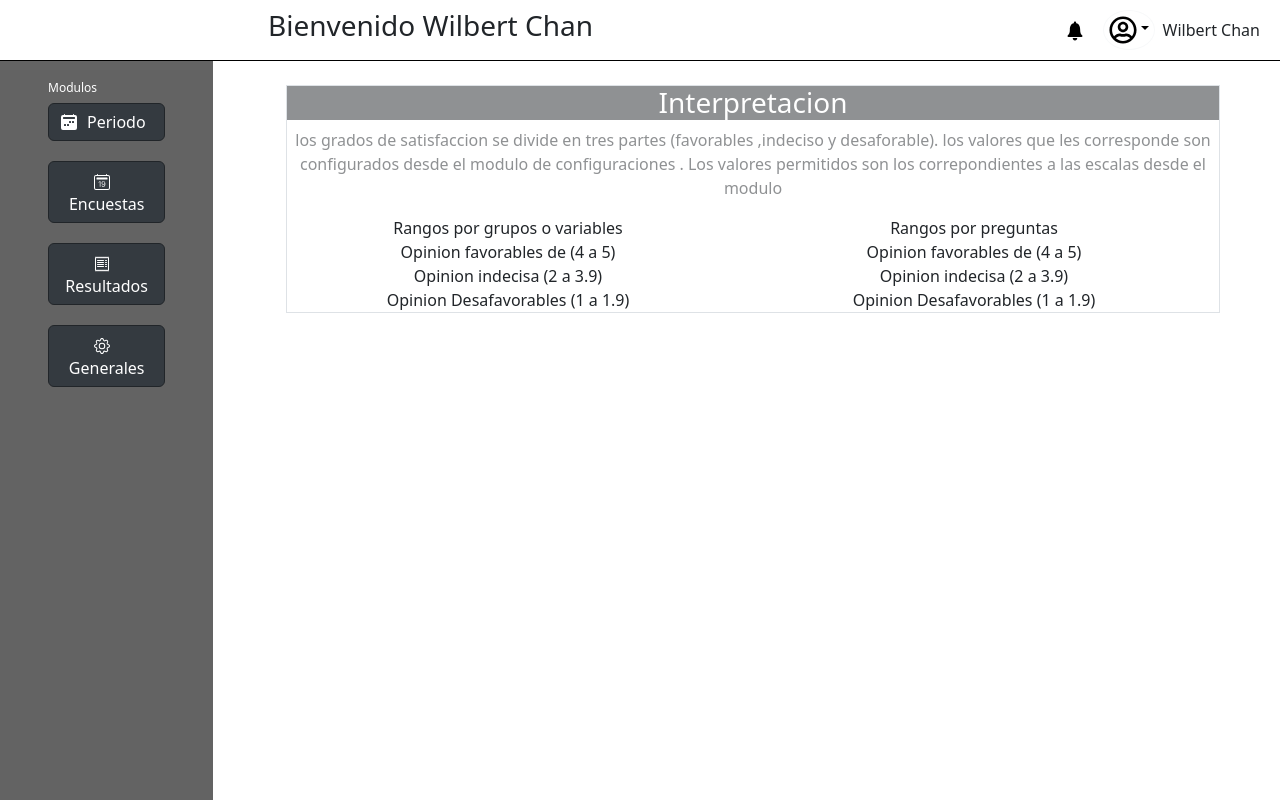
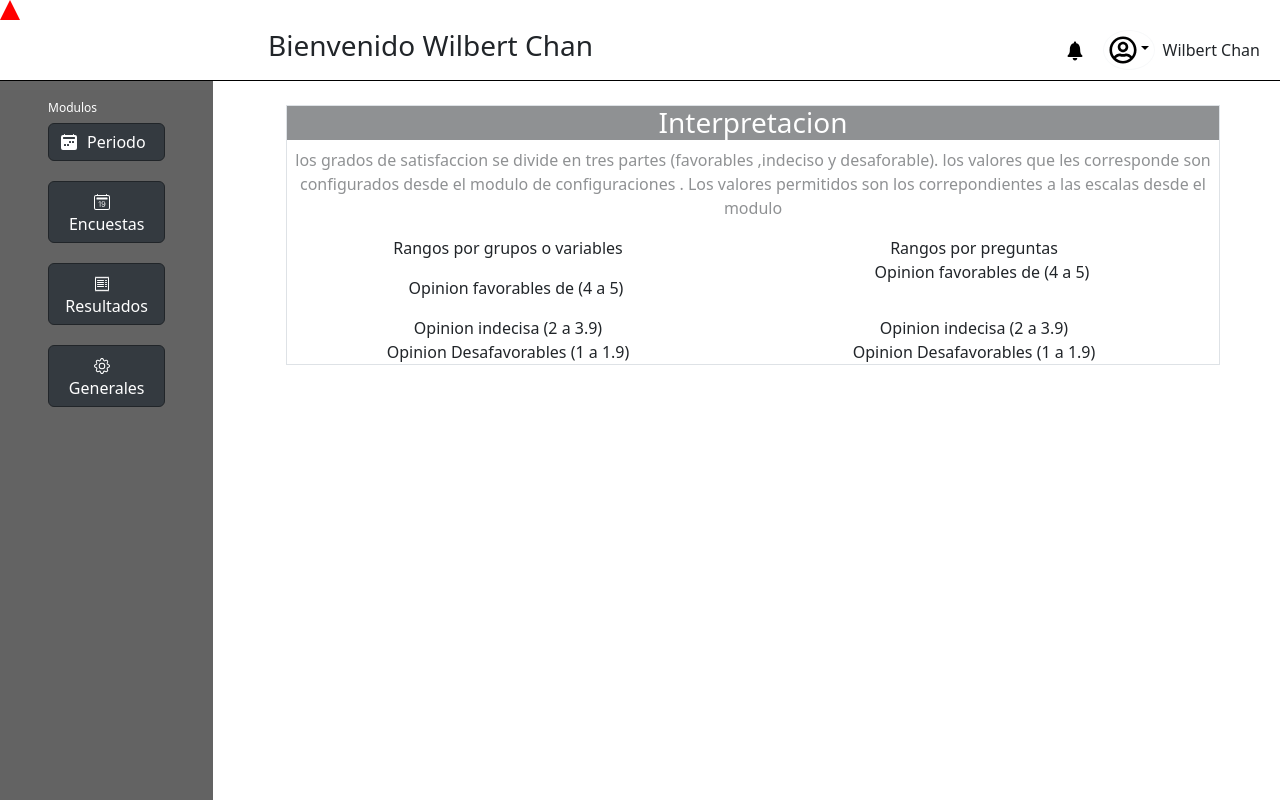
Before and after one commit to wilbert2004/Woorkfell, a React (Create React App) app in the folder frontend/: page /inforesultado in a window 1280 px wide. Built offline with nearby package versions, Linux system fonts and the light colour scheme; a web font is replaced by a local one.

Commit message:
listapuesto
lista puestos en proceso de desarrollo

```diff
--- a/frontend/src/App.css
+++ b/frontend/src/App.css
@@ -90,3 +90,12 @@ body {
   max-width: 100%;
   margin: 0 auto; /* Centra el contenedor */
 }
+
+
+.triangulo {
+  width: 0;
+  height: 0;
+  border-left: 10px solid transparent;
+  border-right: 10px solid transparent;
+  border-bottom: 20px solid #ff0000; /* Cambia el color aquí */
+}
--- a/frontend/src/App.jsx
+++ b/frontend/src/App.jsx
@@ -17,7 +17,7 @@ import InfoResultado from "./components/inforesultado";
 import Configuracion from "./components/configuracion";
 //importacion de react router dom
 import { BrowserRouter as Router, Routes, Route } from "react-router-dom";
-
+import Triangulo from "./components/triangulo";
 function App() {
   const [data, setData] = useState("");
 
@@ -35,6 +35,7 @@ function App() {
 
   return (
     <Router>
+      <Triangulo></Triangulo>
       <Routes>
         <Route path="/" element={<Login />} />
         <Route path="/home" element={<Home />}></Route>
@@ -43,7 +44,10 @@ function App() {
         <Route path="/preguntas" element={<Preguntas />}></Route>
         <Route path="/escalas" element={<Escalas />}></Route>
         <Route path="/resultados" element={<Resultados />}></Route>
-        <Route path="/nivelsatisfaccion" element={<Nivelsatisfaccion />}></Route>
+        <Route
+          path="/nivelsatisfaccion"
+          element={<Nivelsatisfaccion />}
+        ></Route>
         <Route path="/comparacion" element={<Comparacion />}></Route>
         <Route path="/listapuestos" element={<Listapuestos />}></Route>
         <Route path="/planaccion" element={<Planaccion />}></Route>
--- a/frontend/src/components/inforesultado.jsx
+++ b/frontend/src/components/inforesultado.jsx
@@ -1,5 +1,7 @@
 import React from "react";
 import Home from "./home";
+import "bootstrap/dist/css/bootstrap.min.css";
+import "bootstrap/dist/js/bootstrap.bundle.min";
 
 const InfoResultado = () => {
   return (
@@ -15,11 +17,13 @@ const InfoResultado = () => {
           </p>
 
           <div className="row article">
-            <div className="col-sm">Rangos por grupos o variables </div>
+            <div className="col-sm ">
+              <span>Rangos por grupos o variables </span>
+            </div>
             <div className="col-sm">Rangos por preguntas </div>
           </div>
           <div className="row article">
-            <div className="col-sm">Opinion favorables de (4 a 5) </div>
+            <div className="col-sm m-3">Opinion favorables de (4 a 5) </div>
             <div className="col-sm">Opinion favorables de (4 a 5) </div>
           </div>
           <div className="row article">
--- /dev/null
+++ b/frontend/src/components/triangulo.jsx
@@ -0,0 +1,11 @@
+import React from "react";
+
+const Triangulo = () => {
+  return (
+    <div>
+      <div className="triangulo"></div>
+    </div>
+  );
+};
+
+export default Triangulo;
```
Also changed, not shown: frontend/src/components/EncuestasAPP.css (line endings or trailing spaces).
